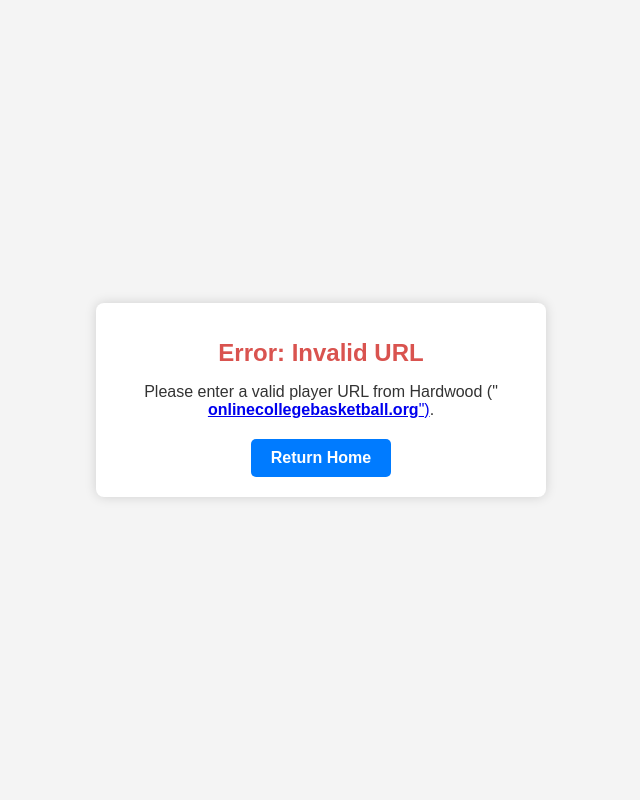
After one commit to brherold/Player-Statistics-Predictor, a Flask app: template templates/error.html in a window 1280 px wide. The commit adds this page. Shown: the whole page, without its empty margins (319-959 px from the left). Run offline with Flask 3, Linux system fonts and the light colour scheme; the template is opened without the code that fills it, so the values that code supplies are empty.

Commit message:
Added home button and error page

```diff
--- a/app.py
+++ b/app.py
@@ -11,10 +11,13 @@ app = Flask(__name__)
 @app.route("/", methods=["GET","POST"])
 def home():
     if request.method == "POST":
-        player_url = request.form["url"]
-        position = request.form.get("position")
-        predicted_stats = givePlayerStats(player_url,position)
-        return render_template("predictorPage.html", player_url = player_url, player_name = predicted_stats[0], position = position, stats = predicted_stats[1] )
+        try:
+            player_url = request.form["url"]
+            position = request.form.get("position")
+            predicted_stats = givePlayerStats(player_url,position)
+            return render_template("predictorPage.html", player_url = player_url, player_name = predicted_stats[0], position = position, stats = predicted_stats[1] )
+        except:
+            return render_template("error.html")
 
     return render_template("home.html")
 
@@ -30,7 +33,7 @@ def keep_alive():
         except requests.exceptions.RequestException as e:
             print(f"Failed to ping: {e}")
 
-# Start the background task when the app starts
+# Starts background task when app starts
 thread = threading.Thread(target=keep_alive, daemon=True)
 thread.start()
 
--- a/scripts/getPredictedStats.py
+++ b/scripts/getPredictedStats.py
@@ -1,5 +1,5 @@
 import pandas as pd
-from pygetPlayerSkills import get_player_info
+from scripts.pygetPlayerSkills import get_player_info
 
 import joblib
 
--- /dev/null
+++ b/templates/error.html
@@ -0,0 +1,79 @@
+<!DOCTYPE html>
+<html lang="en">
+<head>
+    <meta charset="UTF-8">
+    <meta name="viewport" content="width=device-width, initial-scale=1.0">
+    <title>Error - Invalid URL</title>
+    <style>
+        /* Full Page Styling */
+        body, html {
+            margin: 0;
+            padding: 0;
+            font-family: Arial, sans-serif;
+            background-color: #f4f4f4;
+            color: #333;
+            height: 100vh;
+            display: flex;
+            justify-content: center;
+            align-items: center;
+            text-align: center;
+        }
+
+        /* Error Container */
+        .error-container {
+            width: 90%;
+            max-width: 500px;
+            padding: 20px;
+            background-color: #ffffff;
+            border-radius: 8px;
+            box-shadow: 0 0 12px rgba(0, 0, 0, 0.15);
+            box-sizing: border-box;
+        }
+
+        .error-container h1 {
+            font-size: 1.5em;
+            margin-bottom: 10px;
+            color: #d9534f; /* error red */
+        }
+
+        .error-container p {
+            font-size: 1em;
+            margin-bottom: 20px;
+        }
+
+        /* Home Button Styling */
+        .home-button {
+            display: inline-block;
+            padding: 10px 20px;
+            font-size: 1em;
+            font-weight: bold;
+            color: #ffffff;
+            background-color: #007BFF;
+            border: none;
+            border-radius: 5px;
+            cursor: pointer;
+            transition: background-color 0.3s, transform 0.2s;
+            text-decoration: none;
+        }
+
+        .home-button:hover {
+            background-color: #0056b3;
+            transform: scale(1.05);
+        }
+
+        .home-button:active {
+            background-color: #004494;
+            transform: scale(0.98);
+        }
+    </style>
+</head>
+<body>
+
+    <div class="error-container">
+        <h1>Error: Invalid URL</h1>
+        <p>Please enter a valid player URL from Hardwood ("<strong><a href= "onlinecollegebasketball.org" target="_blank"> onlinecollegebasketball.org</strong>")</a>.</p>
+        <a href="{{ url_for('home') }}" class="home-button">Return Home</a>
+    </div>
+
+</body>
+</html>
--- a/templates/home.html
+++ b/templates/home.html
@@ -90,12 +90,13 @@
 
         button:hover {
             background-color: #0056b3;
+            transform: scale(0.98);
         }
 
         /* Responsive Design */
         @media (max-width: 600px) {
             .radio-group {
-                flex-direction: column; /* Stacks radio buttons vertically */
+                flex-direction: column;
                 gap: 10px;
             }
         }
```
Also changed, not shown: templates/predictorPage.html (+26 -0 lines).
